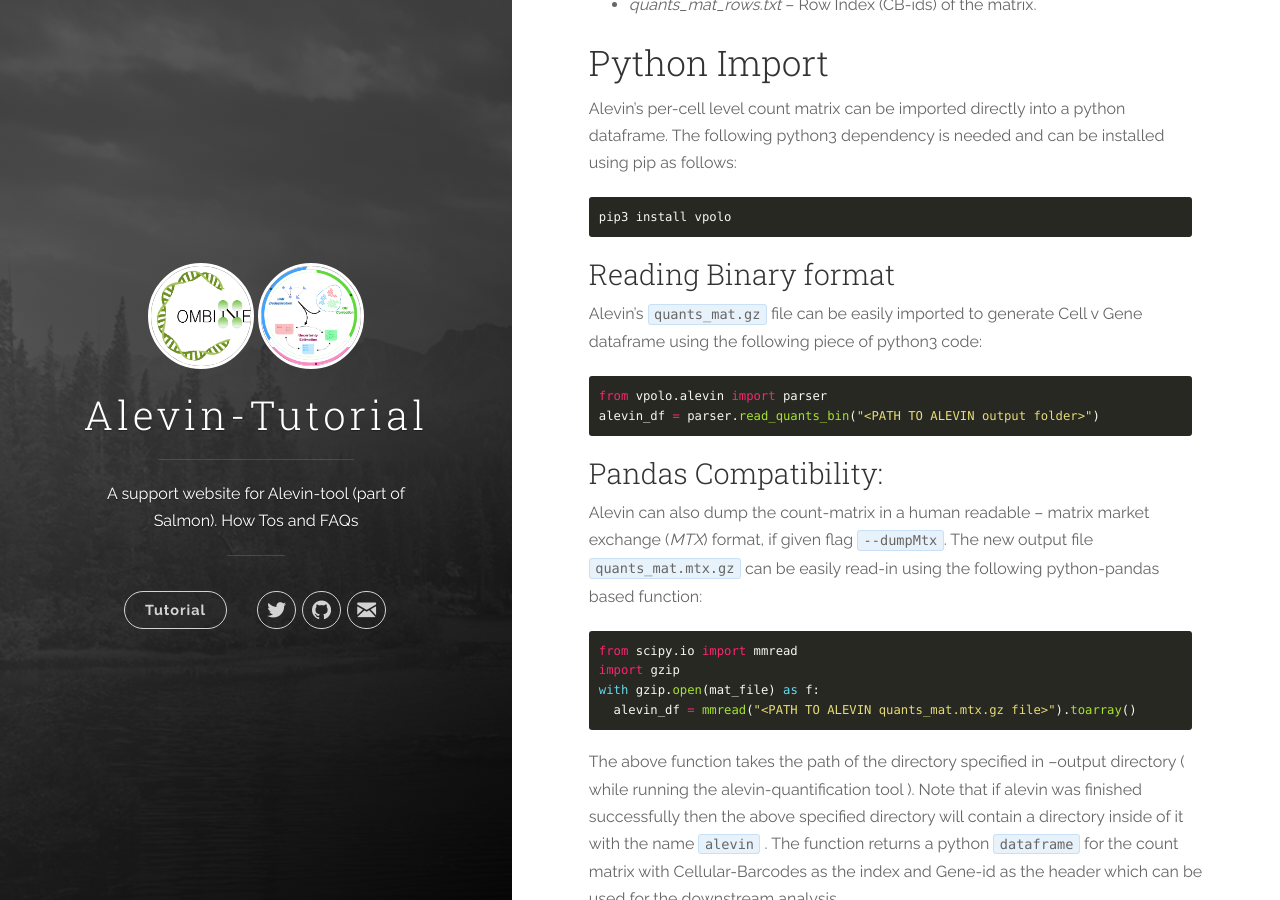
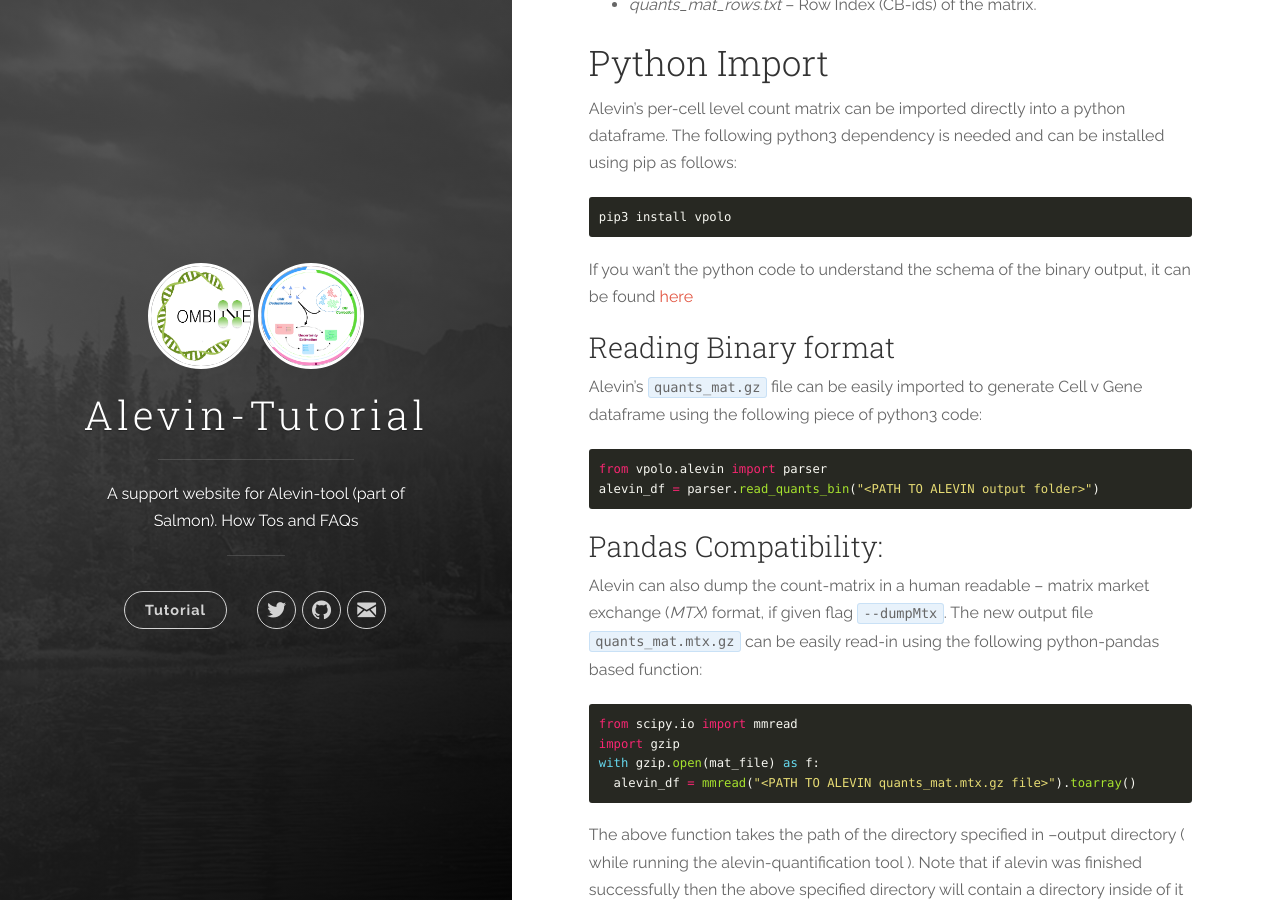
Before and after one commit to COMBINE-lab/alevin-tutorial, a Jekyll site: the page built from docs/_posts/2018-24-05-output-format.markdown, in a window 1280 px wide and 900 px high, scrolled down 482 px. Built offline with Jekyll 4.4.1, drawn with Linux system fonts in a browser that asks for light colours.

Commit message:
Update 2018-24-05-output-format.markdown

````diff
--- a/docs/_posts/2018-24-05-output-format.markdown
+++ b/docs/_posts/2018-24-05-output-format.markdown
@@ -20,6 +20,8 @@ Alevin's per-cell level count matrix can be imported directly into a python data
 ```python
 pip3 install vpolo
 ```
+
+If you wan't the python code to understand the schema of the binary output, it can be found [here](https://github.com/k3yavi/vpolo/blob/master/vpolo/alevin/parser.py)
 
 ### Reading Binary format
 Alevin's `quants_mat.gz` file can be easily imported to generate Cell v Gene dataframe using the following piece of python3 code:
````
